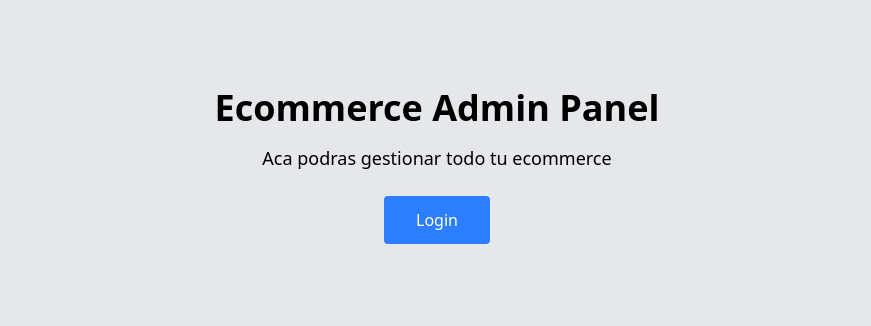
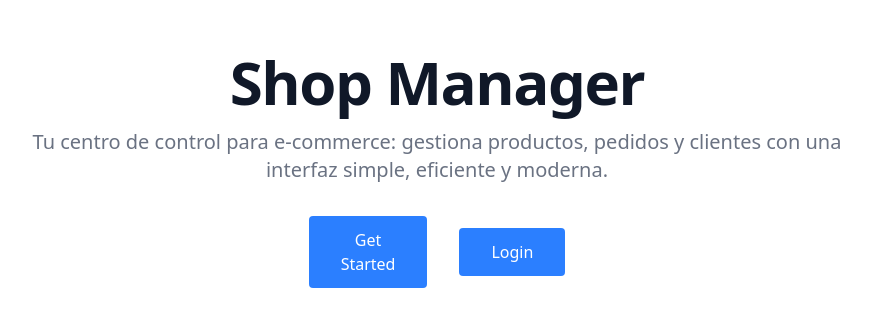
Before and after one commit to ncastellanosort/flowerp, a React (Vite) app: page / in a window 1280 px wide. Shown: the part 230-556 px from the top of the page, without its empty margins (203-1074 px from the left). Built offline with nearby package versions, Linux system fonts and the light colour scheme.

Commit message:
feat: new home page and name

```diff
--- a/src/pages/home.tsx
+++ b/src/pages/home.tsx
@@ -3,15 +3,29 @@ import Button from "../components/ui/button";
 
 function Home() {
   return (
-    <section className="w-full h-screen flex flex-col justify-center items-center bg-gray-200">
-      <h1 className="text-4xl font-bold m-2">Ecommerce Admin Panel</h1>
-      <p className="text-lg m-2">Aca podras gestionar todo tu ecommerce</p>
-      <div className="m-4">
-        <Link to="/login">
-          <Button>Login</Button>
-        </Link>
-      </div>
-    </section>
+    <section className="bg-white w-full h-screen flex items-center justify-center">
+    <div className="py-8 px-4 max-w-screen-xl text-center">
+        <h1 className="mb-4 text-4xl font-extrabold tracking-tight leading-none text-gray-900 md:text-5xl lg:text-6xl">
+            Shop Manager
+        </h1>
+        <p className="mb-8 text-lg font-normal text-gray-500 lg:text-xl sm:px-16 lg:px-48">
+        Tu centro de control para e-commerce: gestiona productos, pedidos y clientes con una interfaz simple, eficiente y moderna.
+        </p>
+        <div className="flex flex-rox w-24 justify-center items-center m-auto">
+          <Link to="/signup" className="mr-4">
+              <Button>
+              Get Started
+              </Button>
+          </Link>
+          <Link to="/login" className="ml-4">
+              <Button>
+              Login
+              </Button>
+          </Link>
+        </div>
+    </div>
+</section>
+
   );
 }
 
```
